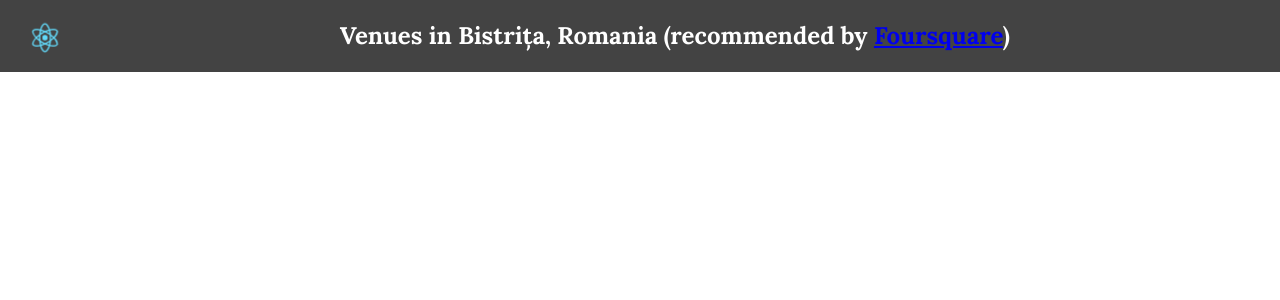
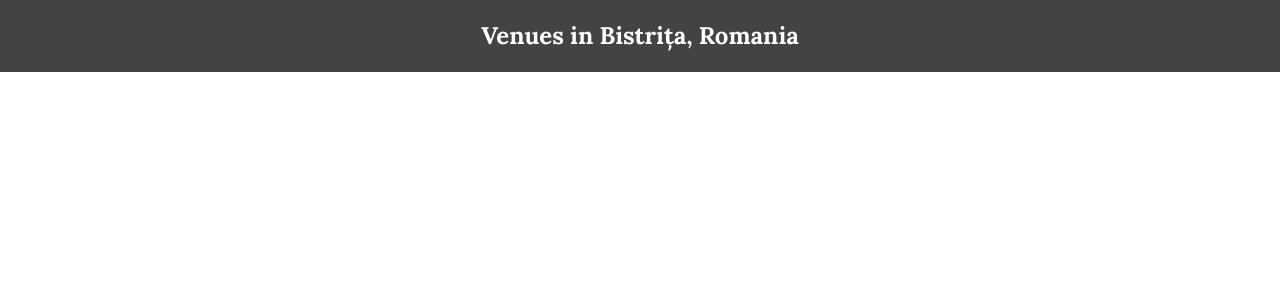
Before and after one commit to TudorDan/pr8-neighborhood-map, a React (Create React App) app: page / in a window 1280 px wide. Shown: the top 300 px of the page. Built offline with nearby package versions, Linux system fonts and the light colour scheme; no server answers.

Commit message:
fix: Remove logo

```diff
--- a/src/App.css
+++ b/src/App.css
@@ -2,14 +2,6 @@
 
 .App {
   text-align: center;
-}
-
-.App-logo {
-  animation: App-logo-spin infinite 20s linear;
-  height: 2.2em;
-  display: inline-block;
-  margin-right: 20px;
-  float: left;
 }
 
 .App-header {
@@ -32,8 +24,3 @@
 .App-intro {
   font-size: large;
 }
-
-@keyframes App-logo-spin {
-  from { transform: rotate(0deg); }
-  to { transform: rotate(360deg); }
-}
--- a/src/App.js
+++ b/src/App.js
@@ -1,5 +1,4 @@
 import React, { Component } from 'react';
-import logo from './logo.svg';
 import './App.css';
 
 class App extends Component {
@@ -31,12 +30,8 @@ class App extends Component {
     return (
       <div className="App">
         <header className="App-header">
-          <img src={logo} className="App-logo" alt="logo" />
-          <h1 className="App-title">Venues in Bistrița, Romania
-            (recommended by <a href="https://foursquare.com/explore?ll=47.133194%2C24.500107&mode=url&near=Bistri%C5%A3a">Foursquare</a>)
-          </h1>
+          <h1 className="App-title">Venues in Bistrița, Romania</h1>
         </header>
-
       </div>
     );
   }
```
Also changed, not shown: src/logo.svg (deleted).
